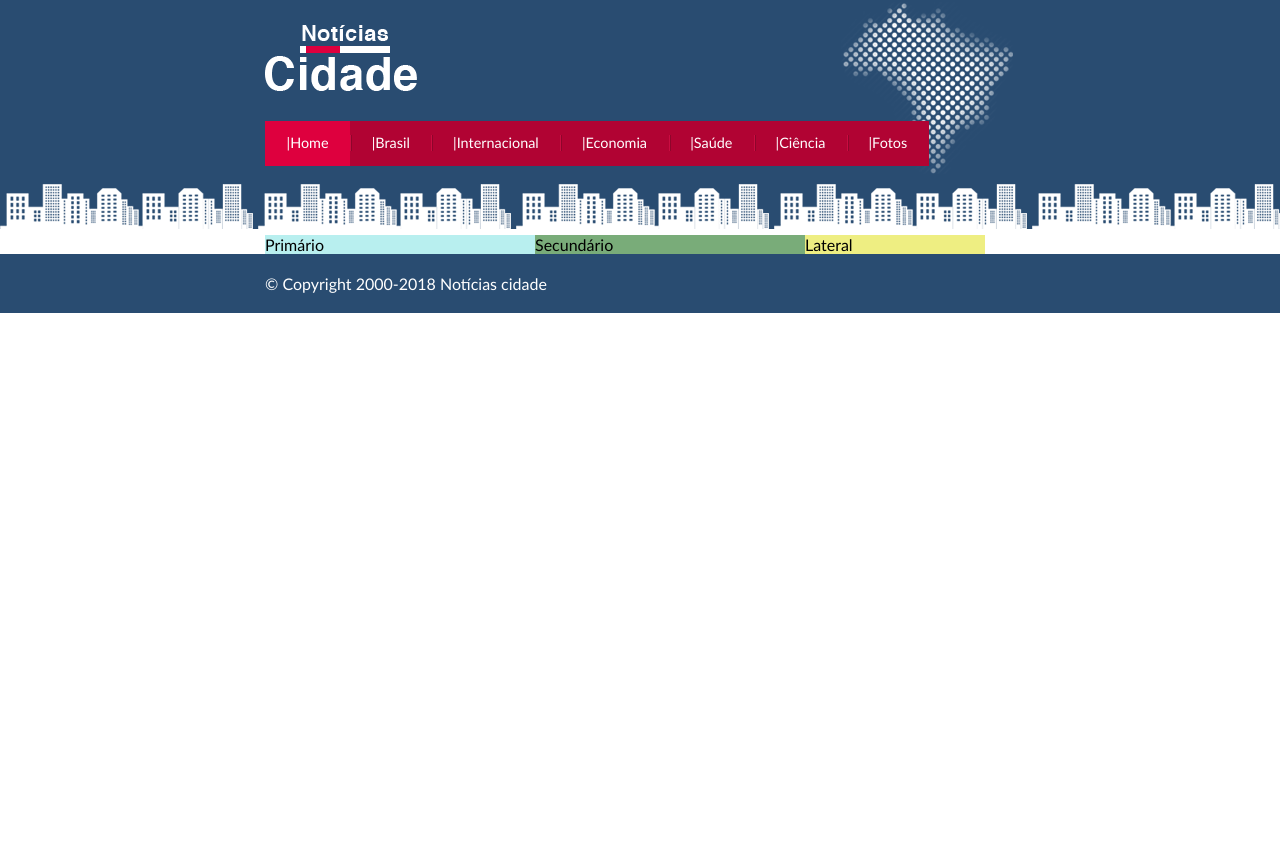
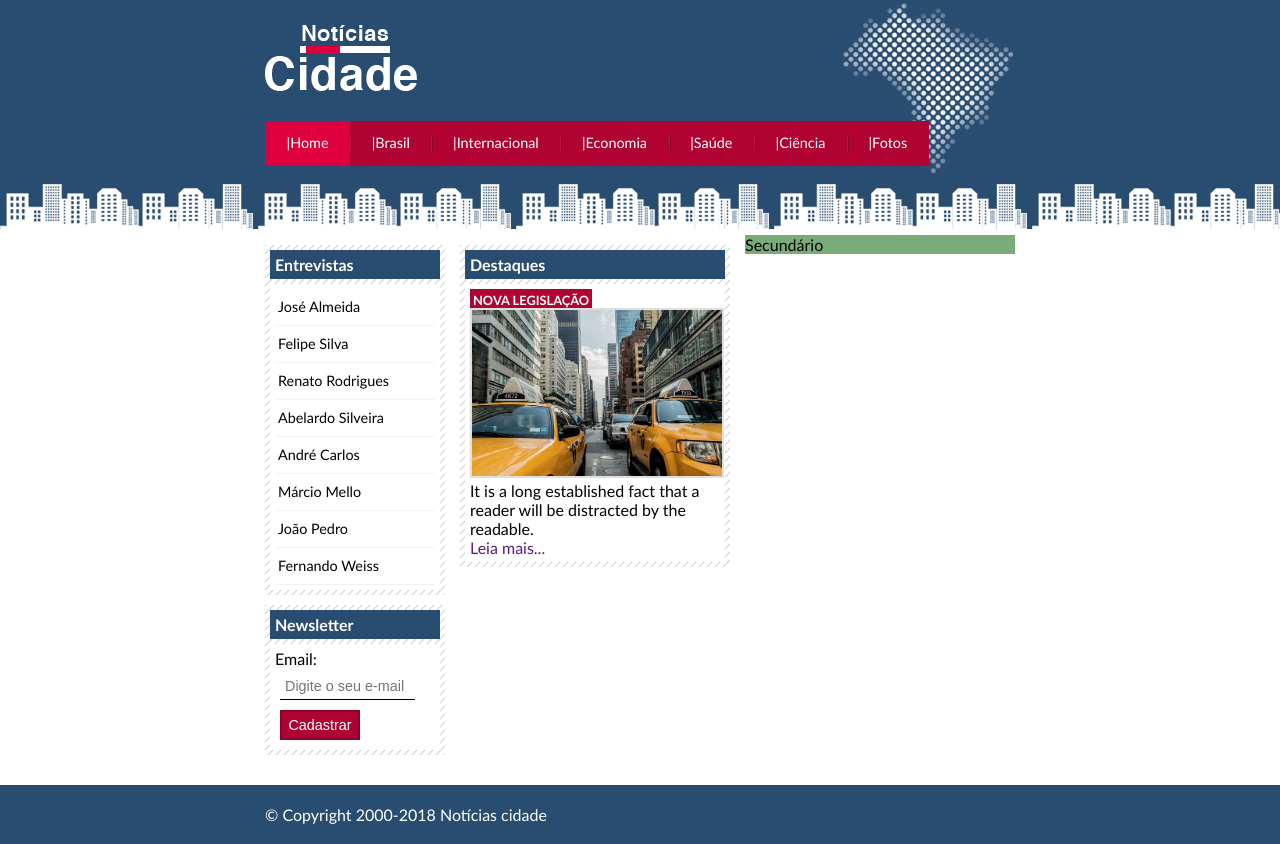
Before and after one commit to gui-cordeiro22/portal_noticias, a plain HTML site: page index.html in a window 1280 px wide. Before the commit the page ends 800 px from the top, so only its background shows below. Drawn offline with Linux system fonts and the light colour scheme.

Commit message:
Formatação coluna de entrevitas e destaques

```diff
--- a/CSS/style.css
+++ b/CSS/style.css
@@ -1,11 +1,44 @@
+/*Limpando formatações padrão*/
 * {
     margin: 0;
     padding: 0;
 }
+
+/*Seletores gerais*/
 body {
     font-family: 'Trebuchet MS', 'Lucida Sans Unicode', sans-serif;
     background: #FFFFFF url(../Imagens/fundo.png) repeat-x;
 }
+ul {
+    margin: 0;
+    padding: 0;
+    list-style-type: none;
+    float: left;
+}
+a {
+    text-decoration: none;
+}
+h2 {
+    font-size: 1em;
+    background: #294c71;
+    color: #FFFFFF;
+    padding: 5px;
+}
+label {
+    display: block;
+    cursor: pointer;
+}
+input {
+    font-size: 0.9em;
+    background-color: #FFFFFF;
+    padding: 5px;
+    margin: 5px;
+    width: 125px;
+    border: none;
+    border-bottom: 1px solid #000000;
+}
+
+/*Id's*/
 #container {
     width: 750px;
     margin: 0 auto;
@@ -15,27 +48,12 @@ body {
     background: url(../Imagens/detalhe-topo.png) no-repeat right top;
     padding-top: 25px;
 }
-.logo {
-    background: url(../Imagens/logo.png) no-repeat;
-    text-indent: -3000px;
-    width: 152px;
-    height: 66px;
-}
-ul {
-    margin: 0;
-    padding: 0;
-    list-style-type: none;
-    float: left;
-}
 #topo ul {
     margin-top: 30px;
     background: #B10333;
 }
 #topo ul li {
     float: left;
-}
-a {
-    text-decoration: none;
 }
 #topo ul a {
     font-size: 0.9em;
@@ -52,6 +70,64 @@ a {
     color: #69001d;
     text-decoration: underline;
 }
+#content {
+    margin-top:60px;
+    background: #F5F5F5;
+}
+#p-content {
+    width: 270px;
+    float: left;
+    margin: 0 0 20px 195px;
+}
+#brasil #p-content {
+    width: 555px;
+}
+#fotos #p-content {
+    width: 750px;
+    margin: 0 0 20px 0;
+}
+#s-content {
+    width: 270px;
+    float: left;
+    background:rgb(121, 172, 121);
+    margin: 0 0 20px 15px;
+}
+#l-content {
+    width: 180px;
+    float: left;
+    margin: 0 0 20px -750px;
+}
+#l-content ul a {
+    font-size: 0.9em;
+    padding: 3px;
+    display: block;
+    line-height: 30px;
+    color: #000000;
+    text-decoration: none;
+    border-bottom: 1px solid #f3f3f3;
+}
+#l-content ul a:hover {
+    color: #888585;
+    background: #f9f9f9 url(../Imagens/marcador.png) no-repeat left center;
+    padding-left: 20px;
+}
+#container-footer {
+    background: #294c71;
+    padding: 20px;
+}
+#footer {
+    width: 750px;
+    margin: 0 auto;
+    color: #FFFFFF;
+}
+
+/*Classes*/
+.logo {
+    background: url(../Imagens/logo.png) no-repeat;
+    text-indent: -3000px;
+    width: 152px;
+    height: 66px;
+}
 body.home #nav-bar a#home,
 body.brasil #nav-bar a#brasil,
 body.internacional #nav-bar a#internacional,
@@ -63,31 +139,35 @@ body.fotos #nav-bar a#fotos {
     color: #FFFFFF;
     cursor: text;
 }
-#content {
-    margin-top:60px;
-    background: #F5F5F5;
+.box-principal {
+    background: #F3F3F3 url(../Imagens/fundo-caixa.png);
+    margin: 10px 0;
+    padding: 5px;
 }
-#p-content {
-    width: 270px;
-    float: left;
-    background: rgb(184, 239, 239);
+.box-principal ul {
+    float: none;
 }
-#s-content {
-    width: 270px;
-    float: left;
-    background:rgb(121, 172, 121);
+
+.content-box {
+    background: #FFFFFF;
+    padding: 5px;
+    margin-top: 5px;
 }
-#l-content {
-    width: 180px;
-    float: left;
-    background: rgb(238, 238, 130);
+
+input.submit {
+    width: 80px;
+    color: #FFFFFF;
+    background: #b10333;
+    border: 2px solid #870529;
 }
-#container-footer {
-    background: #294c71;
-    padding: 20px;
+img.imagem-destaque {
+    border: 2px solid #dfdfdf;
 }
-#footer {
-    width: 750px;
-    margin: 0 auto;
+.destaque h3 {
+    text-transform: uppercase;
+    display: inline;
+    font-size: 0.8em;
+    padding: 3px;
+    background: #b10333;
     color: #FFFFFF;
 }
--- a/index.html
+++ b/index.html
@@ -36,10 +36,78 @@
             </div><!--Final div topo do site-->
 
             <div id="content"> <!--Início conteúdo-->
-                <div id="p-content">Primário</div>
+
+                <div id="p-content">
+                    <!--Início caixa principal-->
+                    <div class="box-principal destaque">
+                        <h2>Destaques</h2>
+                        <!--Início caixa de conteúdos-->
+                        <div class="content-box">
+                            <h3>Nova legislação</h3>
+                            <img class="imagem-destaque" src="Imagens/taxi.jpg" alt="" width="100%">
+                            <p>It is a long established fact that a reader will be distracted by the readable.</p>
+                            <a href="">Leia mais...</a>
+                        </div> <!--Final caixa de conteúdo-->
+
+                    </div> <!--Final caixa principal-->
+                </div>
                 <div id="s-content">Secundário</div>
-                <div id="l-content">Lateral</div>
+                <!--Início menu lateral-->
+                <div id="l-content">
+                    <!--Início caixa principal-->
+                    <div class="box-principal">
+                        <h2>Entrevistas</h2>
+                        <!--Início caixa de conteúdos-->
+                        <div class="content-box">
+                            <ul>
+                                <li>
+                                    <a href="">José Almeida</a>
+                                </li>
+                                <li>
+                                    <a href="">Felipe Silva</a>
+                                </li>
+                                <li>
+                                    <a href="">Renato Rodrigues</a>
+                                </li>
+                                <li>
+                                    <a href="">Abelardo Silveira</a>
+                                </li>
+                                <li>
+                                    <a href="">André Carlos</a>
+                                </li>
+                                <li>
+                                    <a href="">Márcio Mello</a>
+                                </li>
+                                <li>
+                                    <a href="">João Pedro</a>
+                                </li>
+                                <li>
+                                    <a href="">Fernando Weiss</a>
+                                </li>
+                            </ul>
+                        </div> <!--Final caixa de conteúdo-->
 
+                    </div> <!--Final caixa principal-->
+
+                    <!--Início caixa principal-->
+                    <div class="box-principal">
+                        <h2>Newsletter</h2>
+                        <!--Início caixa de conteúdos-->
+                        <div class="content-box">
+                            <form>
+                                <div>
+                                    <label for="mail">Email:</label>
+                                    <input type="email" name="mail" id="mail" placeholder="Digite o seu e-mail">
+                                </div>
+                                <div>
+                                    <input class="submit" type="submit" name="Cadastrar" value="Cadastrar">
+                                </div>
+                            </form>
+                        </div> <!--Final caixa de conteúdo-->
+
+                    </div> <!--Final caixa principal-->
+
+                </div><!--Final div menu lateral-->
             </div><!--Final conteúdo-->
         </div><!--Final do container-->
         <footer>
```
